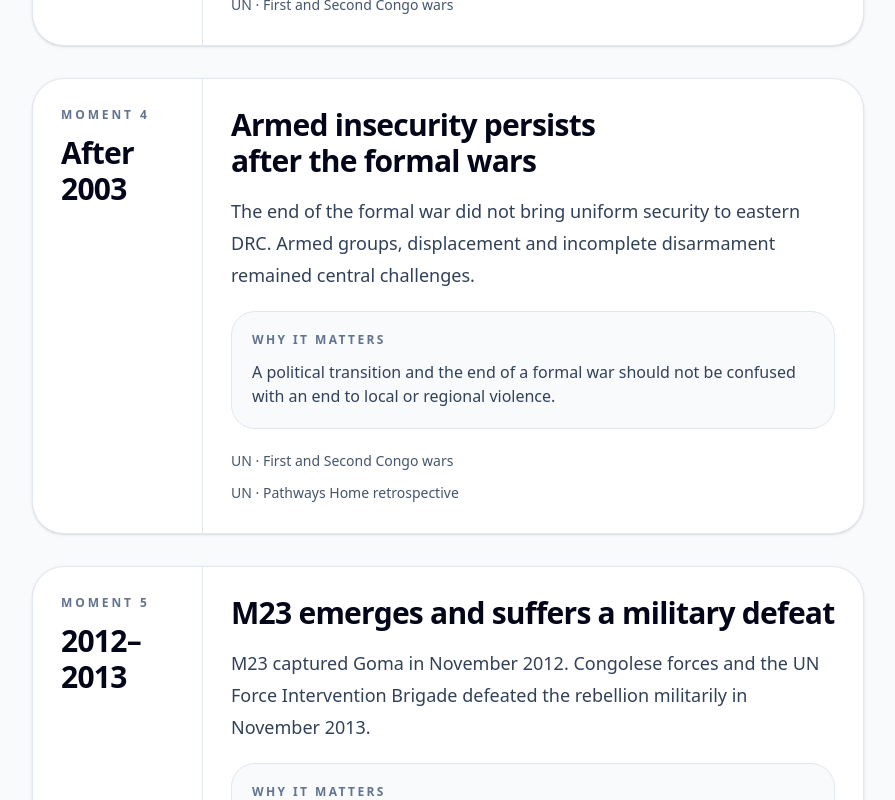
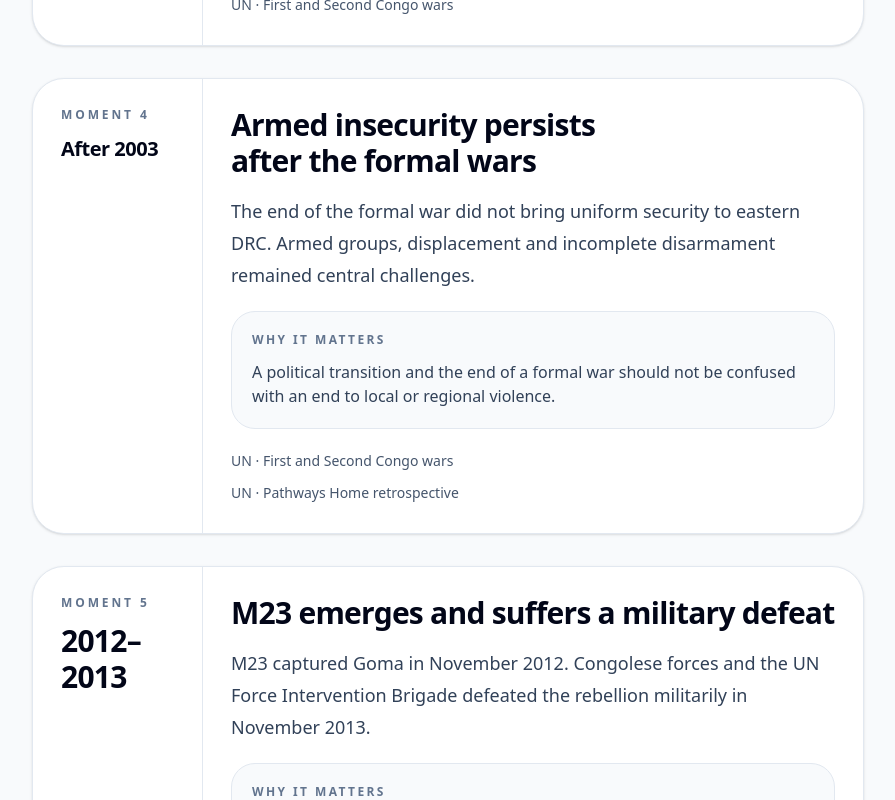
Before and after one commit to kalex01/rwanda-drc-site, a Next.js app: page /appendix/timeline in a window 1280 px wide. Shown: the part 2440-3240 px from the top of the page, without its empty margins (192-1087 px from the left). Built offline with nearby package versions, Linux system fonts and the light colour scheme.

Commit message:
Keep detailed dates within the timeline column

```diff
--- a/app/appendix/timeline/page.tsx
+++ b/app/appendix/timeline/page.tsx
@@ -107,7 +107,7 @@ export default function TimelinePage() {
                     <p className="text-xs font-semibold uppercase tracking-[0.24em] text-slate-500">
                       Moment {index + 1}
                     </p>
-                    <p className="mt-3 text-2xl font-semibold tracking-tight text-slate-950 md:text-3xl">
+                    <p className={`mt-3 break-words font-semibold tracking-tight text-slate-950 ${event.year.length > 9 ? "text-lg md:text-xl" : "text-2xl md:text-3xl"}`}>
                       {event.year}
                     </p>
                   </div>
```
